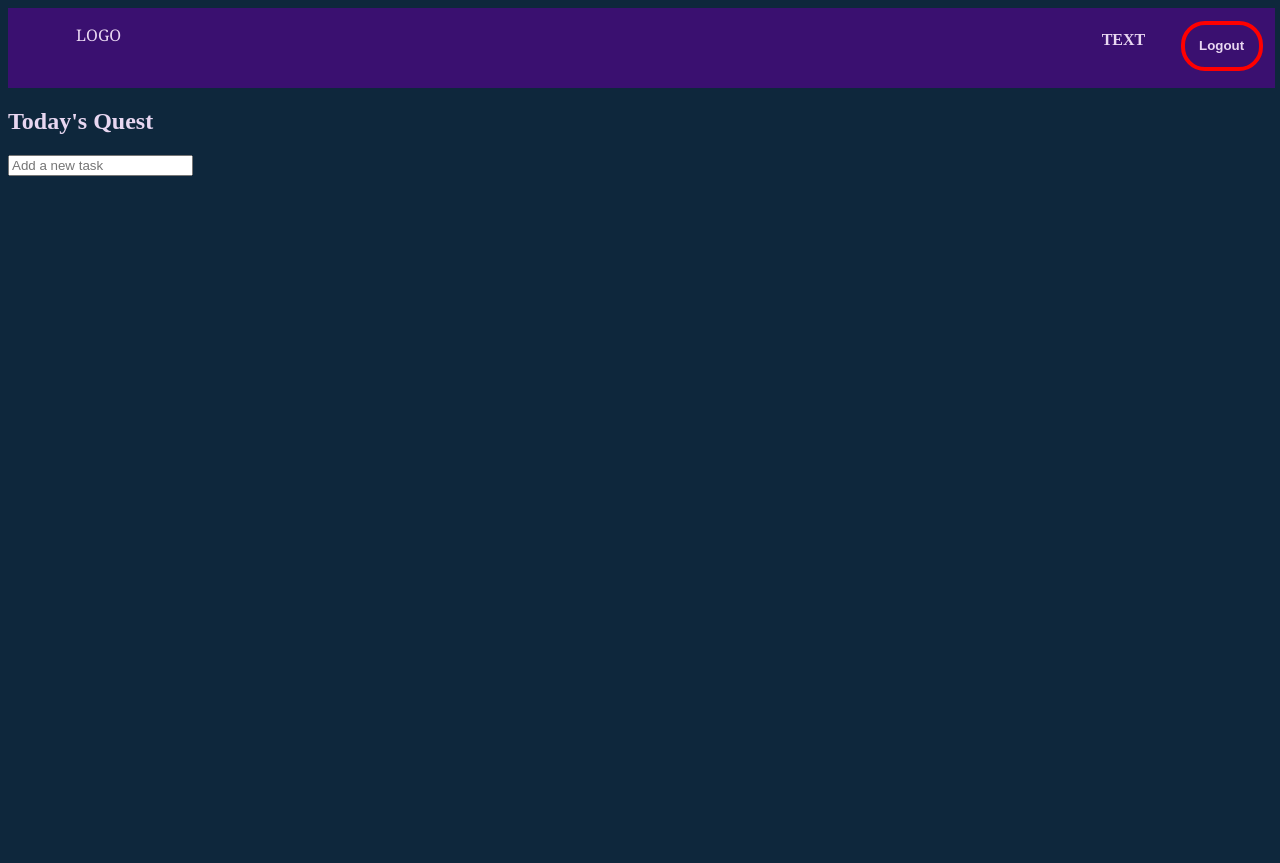
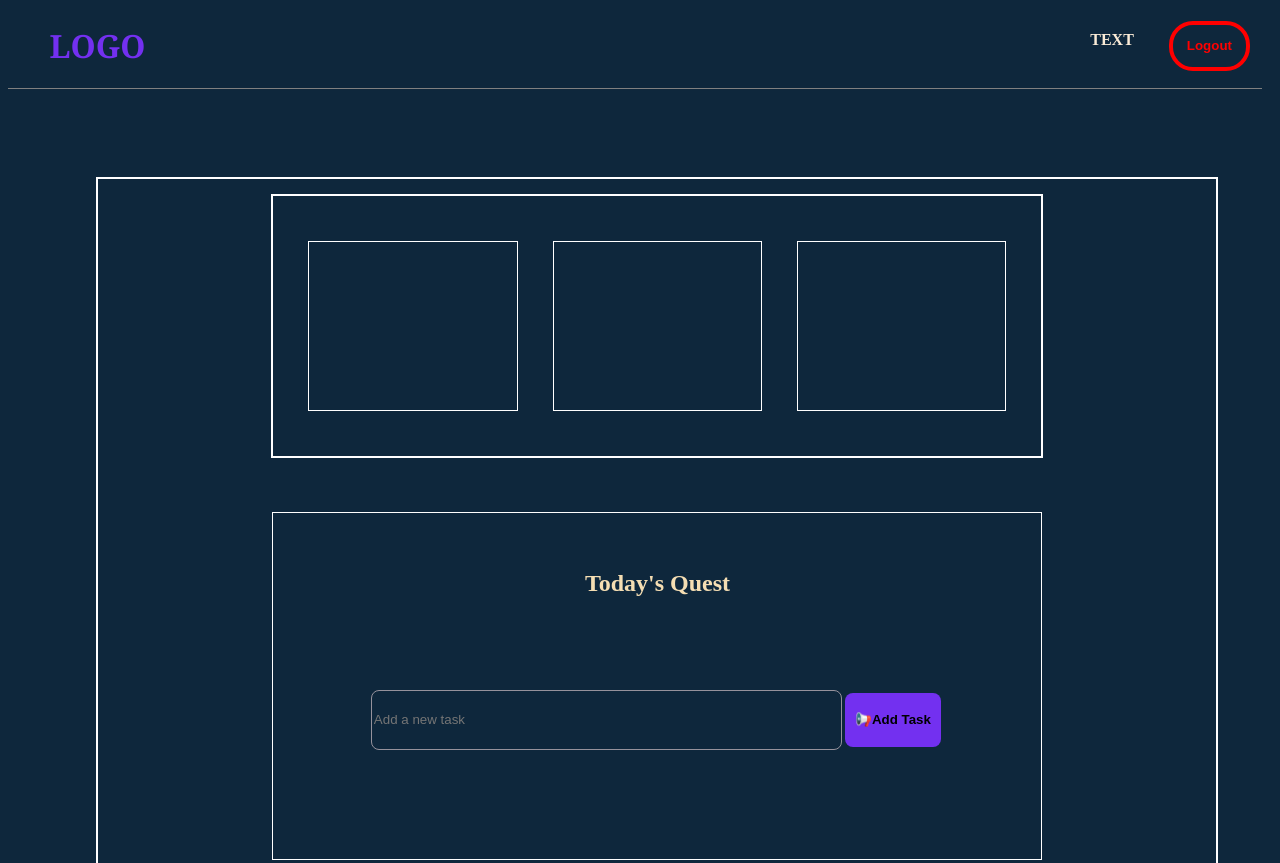
Before and after one commit to Souvik2857/Level-Up, a plain HTML site: page all_page.html/dashboard.html in a window 1280 px wide. Shown: the top 863 px of the page. Before the commit the page ends 800 px from the top, so only its background shows below. Drawn offline with Linux system fonts and the light colour scheme.

Commit message:
Basic Structure complete

```diff
--- a/All_style.css/dashboard.css
+++ b/All_style.css/dashboard.css
@@ -1,6 +1,6 @@
-*{
-    color: #E8D7F1;
-}
+/* *{
+    color: #530fa6;
+} */
 
 body{
     background-color: #0E273C;
@@ -9,14 +9,21 @@ body{
 navbar{
     height: 10vh;
     width: 99vw;
-    background-color: #3A1070;
+    background-color: #682ba1;
+    /* color: #0E273C; */
 }
 
 #nav-space{
     height: 10vh;
-    width: 99vw;
-    background-color: #3A1070;
+    width: 98vw;
+    background-color: transparent;
+    /* color: #4a236e; */
     display: flex;
+    border-bottom: 1px solid gray;
+}
+
+#name-box{
+    color: antiquewhite;
 }
 
 #logo{
@@ -25,8 +32,11 @@ navbar{
     margin: 1%;
     padding: 0.3%;
     background-color: transparent;
+    color: #7330f0;
     text-align: center;
     font-family: 'Cambria', 'Cochin', 'Georgia', 'Times', 'Times New Roman', 'serif';
+    font-size: xx-large;
+    font-weight: 900;
 }
 
 #name-box{
@@ -43,3 +53,79 @@ navbar{
     background-color: transparent;
     color: red;
 }
+
+#hero-section{
+    height: 90vh;
+    width: 85vw;
+    margin: 7%;
+    padding: 15px;
+    border: 2px solid white;
+    background-color: transparent;
+    display: flex;
+    flex-direction: column;
+    justify-content: center;
+    align-items: center;
+}
+
+#score-space{
+    height: 60vh;
+    width: 60vw;
+    border: 2px solid white;
+    background-color: transparent;
+    display: flex;
+    flex-direction: row;
+    justify-content: space-evenly;
+    align-items: center;
+}
+
+.info-box{
+    height: 65%;
+    width: 27%;
+    border: 1px solid white;
+}
+
+#menu-heading{
+    color: wheat;
+}
+
+#menu-section{
+    height: 80vh;
+    width: 60vw;
+    margin: 5%;
+    border: 1px solid white;
+    background-color: transparent;
+    display: flex;
+    flex-direction: column;
+    justify-content: space-around;
+    align-items: center;
+}
+
+#task-input{
+    height: max-content;
+    width: max-content;
+    display: flex;
+    flex-direction: row;
+    justify-content: space-around;
+}
+
+#task-box{
+    height: 7vh;
+    width: 37vw;
+    border: 1px solid #96929c;
+    border-radius: 8px;
+    background-color: transparent;
+}
+
+#add-task{
+    height: auto;
+    width: 17%;
+    border: transparent;
+    border-radius: 8px;
+    background-color: #7330f0;
+    margin: 3px;
+}
+
+#task-space{
+    height: max-content;
+    width: max-content;
+}
--- a/all_page.html/dashboard.html
+++ b/all_page.html/dashboard.html
@@ -22,11 +22,14 @@
         </div>
 
         <div id="menu-section">
-            <div id="menu-heading">
-                <h2>Today's Quest</h2>
+            <div id="menu-heading" class="menu-item">
+                <h2><b>Today's Quest</b></h2>
             </div>
-            <input type="text" placeholder="Add a new task">
-            <div id="task-space"></div>
+            <div id="task-input">
+                <input type="text" id="task-box" class="menu-item" placeholder="Add a new task">
+                <button id="add-task">📢<b>Add Task</b></button>
+            </div>
+            <div id="task-space" class="menu-item"></div>
         </div>
     </div>
 </body>
```
